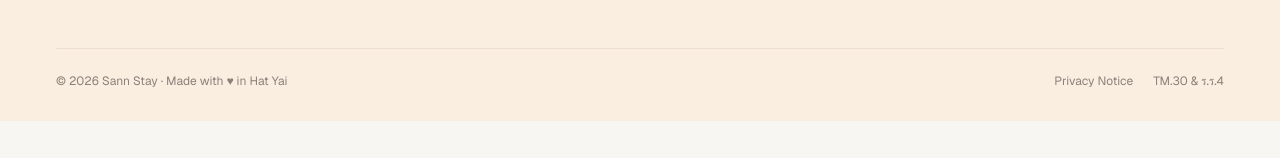
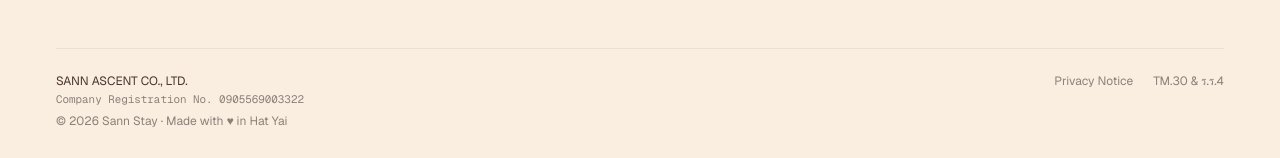
Before and after one commit to gguyrb-blip/sannproject, a Next.js app: page / in a window 1280 px wide. Shown: the part 5699-5857 px from the top of the page. Before the commit the page ends 5820 px from the top, so only its background shows below. Built offline with nearby package versions, Linux system fonts and the light colour scheme; no server answers.

Commit message:
Footer: show the operating entity and registration number  Payment providers require the legal entity and its registration number to be visible on the pages that take payment. The footer is shared, so both the home page and /book carry it.

```diff
--- a/src/components/Footer.tsx
+++ b/src/components/Footer.tsx
@@ -53,8 +53,15 @@ export default function Footer() {
           </FooterCol>
         </div>
 
-        <div className="flex flex-col sm:flex-row sm:items-center sm:justify-between gap-2 pt-6 border-t border-sann-line text-xs text-sann-text-lt">
-          <div>© {new Date().getFullYear()} Sann Stay · Made with ♥ in Hat Yai</div>
+        <div className="flex flex-col sm:flex-row sm:items-start sm:justify-between gap-2 pt-6 border-t border-sann-line text-xs text-sann-text-lt">
+          <div>
+            {/* Operating entity — required on the pages that take payment. */}
+            <div className="text-sann-text">SANN ASCENT CO., LTD.</div>
+            <div className="font-mono text-[0.68rem] mt-0.5">
+              Company Registration No. 0905569003322
+            </div>
+            <div className="mt-1.5">© {new Date().getFullYear()} Sann Stay · Made with ♥ in Hat Yai</div>
+          </div>
           <div className="flex gap-5">
             <Link href="/privacy" className="hover:text-sann-red transition-colors">Privacy Notice</Link>
             <Link href="/privacy" className="hover:text-sann-red transition-colors">TM.30 &amp; ร.ร.4</Link>
```
